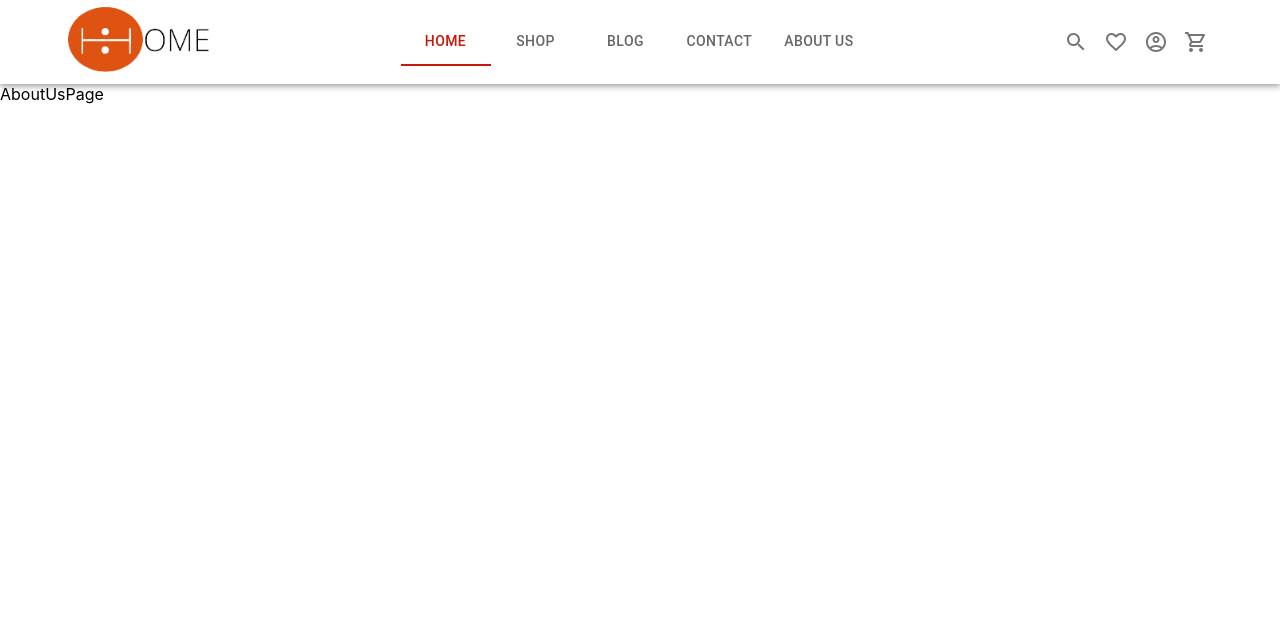
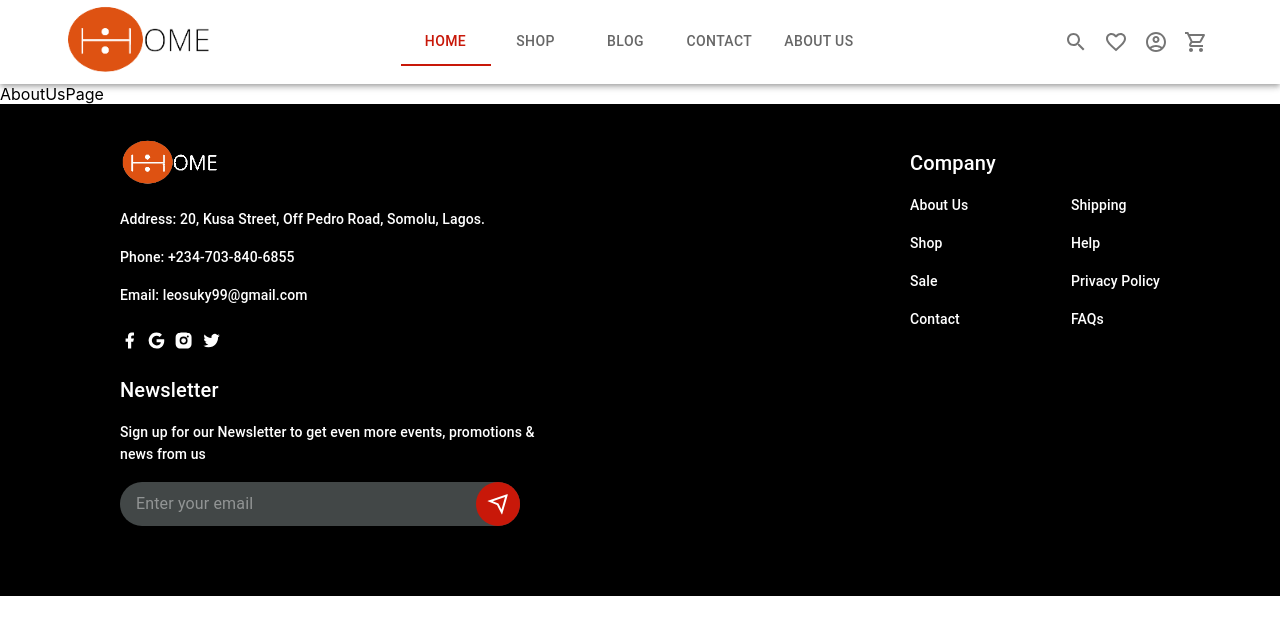
Before and after one commit to leosuky/Home-Furniture-Ecommerce, a React (Create React App) app in the folder frontend/: page /aboutus in a window 1280 px wide. Shown: the top 634 px of the page. Built offline with nearby package versions, Linux system fonts and the light colour scheme; the HTML template or start-up script is replaced by a standard one.

Commit message:
Footer almost done...

```diff
--- a/frontend/package.json
+++ b/frontend/package.json
@@ -12,6 +12,7 @@
     "@testing-library/user-event": "^13.5.0",
     "react": "^18.0.0",
     "react-dom": "^18.0.0",
+    "react-icons": "^4.3.1",
     "react-router-dom": "^6.3.0",
     "react-scripts": "5.0.1",
     "web-vitals": "^2.1.4"
--- a/frontend/src/App.js
+++ b/frontend/src/App.js
@@ -3,6 +3,7 @@ import GlobalTheme from './ui/Theme';
 import { Route, Routes } from 'react-router-dom';
 
 import Navbar from './components/Navbar';
+import Footer from './components/Footer';
 import './App.css';
 
 // Pages
@@ -20,6 +21,7 @@ function App() {
           <Route path='/contactus' element={<ContactUsPage/>} />
           <Route path='/aboutus' element={<AboutUsPage/>} />
         </Routes>
+        <Footer/>
       </ThemeProvider>
     </div>
   );
--- /dev/null
+++ b/frontend/src/components/Footer.jsx
@@ -0,0 +1,147 @@
+import React from 'react'
+
+import {
+    Box, Container,
+    Grid, Typography,
+    IconButton,
+    Paper, InputBase
+} from '@mui/material'
+
+import { useTheme } from '@mui/material/styles';
+import home2 from '../assets/HOME2.png'
+
+// Icons
+import {
+    RiFacebookFill, RiGoogleFill,
+    RiInstagramFill, RiTwitterFill,
+    RiSendPlaneLine
+} from 'react-icons/ri'
+
+
+function Footer() {
+    // states
+    const theme = useTheme();
+
+    // Custom Styles
+    const iconBtn = {
+        fill: 'white',
+        fontSize: '1.2rem',
+        '&:hover': {
+            fill: theme.palette.secondary.main,
+            // this is NOT WORKING
+        }
+    }
+
+    // fill='white' fontSize='1.2rem'/>
+    // Others
+    const icons = [
+        {id:1, label:'Facebook', icon:<RiFacebookFill style={iconBtn}/>},
+        {id:2, label:'Google', icon:<RiGoogleFill style={iconBtn}/>},
+        {id:3, label:'Instagram', icon:<RiInstagramFill style={iconBtn}/>},
+        {id:4, label:'Twitter', icon:<RiTwitterFill style={iconBtn}/>},
+    ]
+
+  return (
+    <Box bgcolor='black' px='7.5%' py='2.5%'>
+        <Container maxWidth='100%'>
+            <Grid container alignItems='center' justifyContent='space-between' spacing={2}>
+
+                {/* -------------- LEFT --------------- */}
+                <Grid  item direction='column'>
+                    <Box maxWidth='100px' mb='1rem'>
+                        <img src={home2} alt="home2" style={{width:'100%'}}/>
+                    </Box>
+                    <Typography variant='subtitle2' color='white' mb='1rem'>
+                        Address: 20, Kusa Street, Off Pedro Road, Somolu, Lagos.
+                    </Typography>
+                    <Typography variant='subtitle2' color='white' mb='1rem'>
+                        Phone: +234-703-840-6855
+                    </Typography>
+                    <Typography variant='subtitle2' color='white' mb='1rem'>
+                        Email: leosuky99@gmail.com
+                    </Typography>
+                    <Box >
+                        {
+                            icons.map(icon => (
+                                <IconButton key={icon.id} aria-label={icon.label} sx={{paddingLeft:'0'}}>
+                                    {icon.icon}
+                                </IconButton>
+                            ))
+                        }
+                    </Box>
+                </Grid>
+
+                {/* -------------- MIDDLE --------------- */}
+                <Grid  item direction='column'>
+                    <Typography variant='h6' color='white' mb='1rem'>Company</Typography>
+
+                    <Grid container direction='column'>
+
+                        <Grid container direction='row' minWidth='250px' justifyContent='space-between'>
+                            <Grid item direction='column'>
+                                <Typography variant='subtitle2' color='white' mb='1rem'>About Us</Typography>
+                                <Typography variant='subtitle2' color='white' mb='1rem'>Shop</Typography>
+                                <Typography variant='subtitle2' color='white' mb='1rem'>Sale</Typography>
+                                <Typography variant='subtitle2' color='white' mb='1rem'>Contact</Typography>
+                            </Grid>
+
+                            <Grid item direction='column'>
+                                <Typography variant='subtitle2' color='white' mb='1rem'>Shipping</Typography>
+                                <Typography variant='subtitle2' color='white' mb='1rem'>Help</Typography>
+                                <Typography variant='subtitle2' color='white' mb='1rem'>Privacy Policy</Typography>
+                                <Typography variant='subtitle2' color='white' mb='1rem'>FAQs</Typography>
+                            </Grid>
+                        </Grid>
+
+                    </Grid>
+                </Grid>
+
+                {/* -------------- RIGHT --------------- */}
+                <Grid  item direction='column' maxWidth='450px'>
+                    <Typography variant='h6' color='white' mb='1rem'>Newsletter</Typography>
+
+                    <Typography variant='subtitle2' color='white' mb='1rem'>
+                        Sign up for our Newsletter to get even more events, promotions & news from us
+                    </Typography>
+
+                    <Box>
+                        <Paper
+                            component='form'
+                            sx={{
+                                // p: '2px 4px',
+                                display: 'flex',
+                                alignItems: 'center',
+                                width: 400, mb:'2.4rem',
+                                borderRadius: '25px',
+                                bgcolor: '#424747',
+                            }}
+                        >
+                            <InputBase
+                                sx={{ml:2, flex:1, color:'white'}}
+                                placeholder='Enter your email'
+                                aria-label='Newsletter'
+                            />
+                            <IconButton
+                                type="submit"
+                                sx={{
+                                    p: '10px', borderRadius:'50%',
+                                    bgcolor:theme.palette.secondary.main, right:'-2',
+                                    '&:hover': {bgcolor:'black', color:'green'}
+                                }}
+                                aria-label="search"
+                            >
+                                <RiSendPlaneLine fill='white'/>
+                            </IconButton>
+                        </Paper>
+                    </Box>
+                </Grid>
+
+            </Grid>
+
+            <Grid container></Grid>
+        </Container>
+    </Box>
+  )
+}
+
+export default Footer
```
Also changed, not shown: frontend/src/assets/HOME2.png (added), 1 other file (tests, documents, lock files or other folders).
